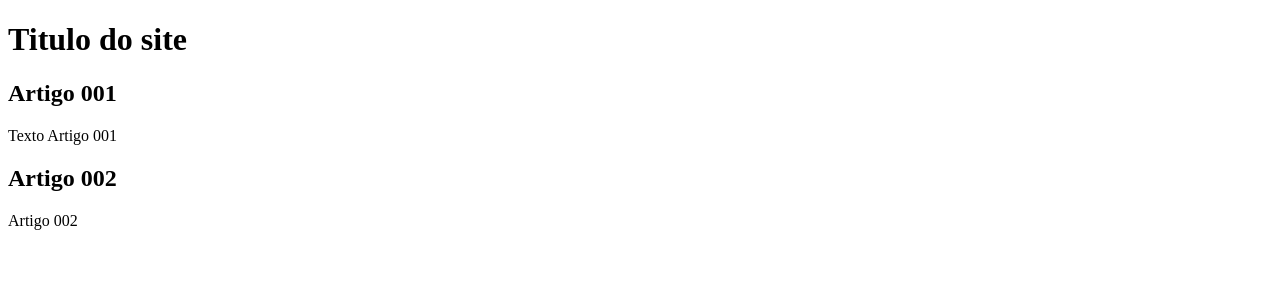
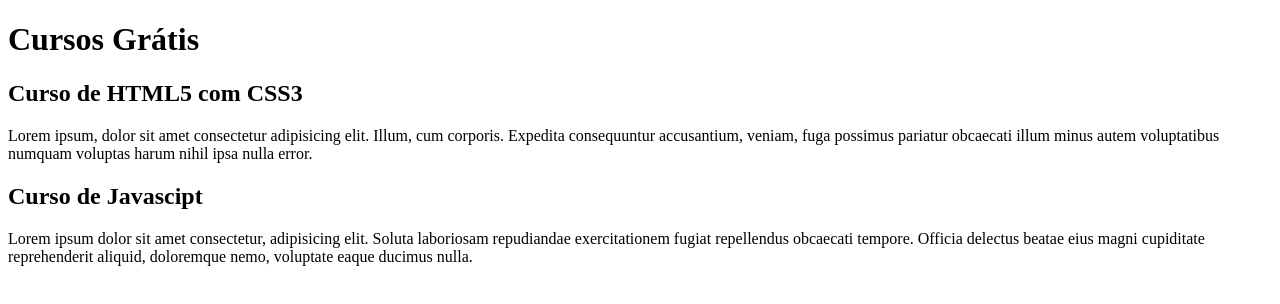
Before and after one commit to Marcleison-kastro/projeto-site, a plain HTML site: page index.html in a window 1280 px wide. Drawn offline with Linux system fonts and the light colour scheme.

Commit message:
comecei a escrever conteúdo

```diff
--- a/index.html
+++ b/index.html
@@ -8,15 +8,15 @@
 <body>
     <main>
         <header>
-            <h1>Titulo do site</h1>
+            <h1>Cursos Grátis</h1>
         </header>
         <article>
-            <h2>Artigo 001</h2>
-            <p>Texto Artigo 001</p>
+            <h2>Curso de HTML5 com CSS3</h2>
+            <p>Lorem ipsum, dolor sit amet consectetur adipisicing elit. Illum, cum corporis. Expedita consequuntur accusantium, veniam, fuga possimus pariatur obcaecati illum minus autem voluptatibus numquam voluptas harum nihil ipsa nulla error.</p>
         </article>
         <article>
-            <h2>Artigo 002</h2>
-            <p>Artigo 002</p>
+            <h2>Curso de Javascipt</h2>
+            <p>Lorem ipsum dolor sit amet consectetur, adipisicing elit. Soluta laboriosam repudiandae exercitationem fugiat repellendus obcaecati tempore. Officia delectus beatae eius magni cupiditate reprehenderit aliquid, doloremque nemo, voluptate eaque ducimus nulla.</p>
         </article>
     </main>
 </body>
```
